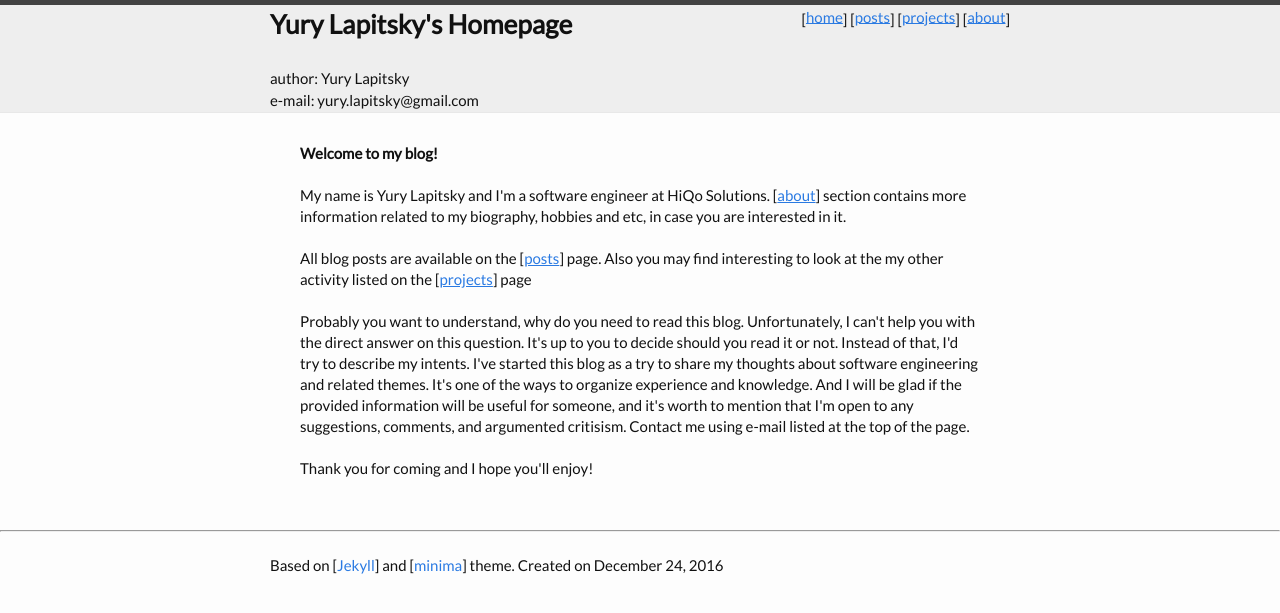
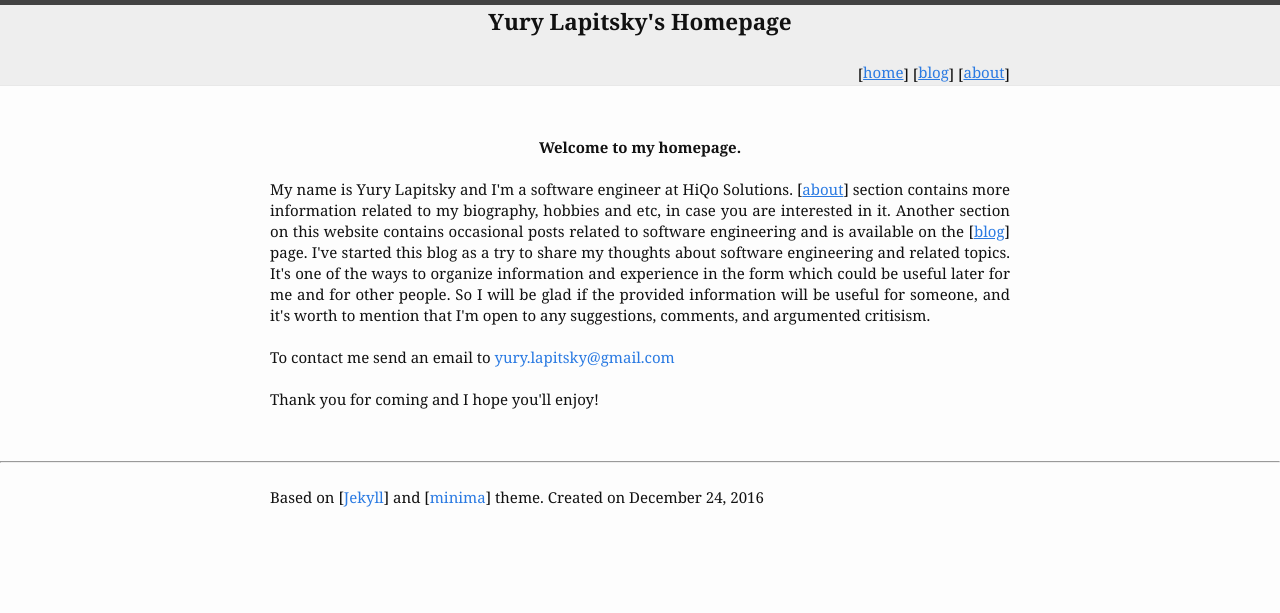
Before and after one commit to skyylex/skyylex.github.io, a Jekyll site: the page built from index.md, in a window 1280 px wide. Shown: the top 613 px of the page. Built offline with Jekyll 4.4.1, drawn with Linux system fonts in a browser that asks for light colours.

Commit message:
Removed projects. Home page updates. Style updates.

```diff
--- a/_includes/header.html
+++ b/_includes/header.html
@@ -7,7 +7,7 @@
 }
 
 .context_text {
-  text-align: left;
+  text-align: justify;
   line-height: 140%;
 }
 
@@ -15,6 +15,16 @@
   text-decoration: underline;
   white-space: pre;
   vertical-align: text-bottom;
+}
+
+.header_title {
+  text-align: center;
+  font-size: 1.5em;
+  font-weight: bold;
+}
+
+.wrapper {
+  padding: 0px;
 }
 
 </style>
@@ -32,30 +42,15 @@
 
 <header class="common_header site-header" role="banner">
   <div class="wrapper">
-    <span style="float: left;">
-      <div style="font-size: 1.75em; font-weight: bold;">{{ site.title | escape }}</div>
-      <div>&nbsp</div>
-      <div>author: Yury Lapitsky</div>
-      <div>e-mail: {{ site.email }}</div>
-    </span>
+    <div class="header_title">{{ site.title | escape }}</div>
+    <div>&nbsp</div>
 
-    <span style="float: right;">
-      <div>
-        <span>
-          [<a class="nav_anchor" href="/">home</a>]
-        </span>
-        <span>
-          [<a class="nav_anchor" href="/posts">posts</a>]
-        </span>
-        <span>
-          [<a class="nav_anchor" href="/projects">projects</a>]
-        </span>
-        <span>
-          [<a class="nav_anchor" href="/about">about</a>]
-        </span>
-      </div>
-      <br>
-    </span>
+
+    <div style="text-align:right;">
+        [<a class="nav_anchor" href="/">home</a>]
+        [<a class="nav_anchor" href="/posts">blog</a>]
+        [<a class="nav_anchor" href="/about">about</a>]
+    </div>
 
   </div>
 
--- a/_layouts/home.html
+++ b/_layouts/home.html
@@ -4,14 +4,20 @@ layout: home_container
 
 <div width="100%">
   <div class="wrapper context_text">
-      <div style="font-weight: bold;"> Welcome to my blog! </div>
       </br>
-      <div> My name is Yury Lapitsky and I'm a software engineer at HiQo Solutions. [<a style="text-decoration: underline;" href="/about">about</a>] section contains more information related to my biography, hobbies and etc, in case you are interested in it. </div>
+
+      <div style="font-weight: bold; text-align: center"> Welcome to my homepage. </div>
       </br>
-      <div> All blog posts are available on the [<a style="text-decoration: underline;" href="/posts">posts</a>] page. Also you may find interesting to look at the my other activity listed on the [<a style="text-decoration: underline;" href="/projects">projects</a>] page </div>
 
-      </br>
-      <div> Probably you want to understand, why do you need to read this blog. Unfortunately, I can't help you with the direct answer on this question. It's up to you to decide should you read it or not. Instead of that, I'd try to describe my intents. I've started this blog as a try to share my thoughts about software engineering and related themes. It's one of the ways to organize experience and knowledge. And I will be glad if the provided information will be useful for someone, and it's worth to mention that I'm open to any suggestions, comments, and argumented critisism. Contact me using e-mail listed at the top of the page. </div>
+      <div>
+
+        My name is Yury Lapitsky and I'm a software engineer at HiQo Solutions. [<a style="text-decoration: underline;" href="/about">about</a>] section contains more information related to my biography, hobbies and etc, in case you are interested in it. Another section on this website contains occasional posts related to software engineering and is available on the [<a style="text-decoration: underline;" href="/posts">blog</a>] page. I've started this blog as a try to share my thoughts about software engineering and related topics. It's one of the ways to organize information and experience in the form which could be useful later for me and for other people. So I will be glad if the provided information will be useful for someone, and it's worth to mention that I'm open to any suggestions, comments, and argumented critisism.
+
+      </div>
+      <br>
+      <div>
+        To contact me send an email to <a href="mailto:yury.lapitsky@gmail.com">yury.lapitsky@gmail.com</a>
+      </div>
 
       </br>
       <div> Thank you for coming and I hope you'll enjoy! </div>
--- a/assets/main.scss
+++ b/assets/main.scss
@@ -4,7 +4,7 @@
 @charset "utf-8";
 
 // Our variables
-$base-font-family: Lato, sans-serif;
+$base-font-family: Georgia, Palatino, Times, Roman;
 $base-font-size:   15px;
 $base-font-weight: 400;
 $small-font-size:  $base-font-size * 0.875;
```
Also changed, not shown: about.md (+2 -2 lines), projects.md (deleted, +0 -55 lines).
